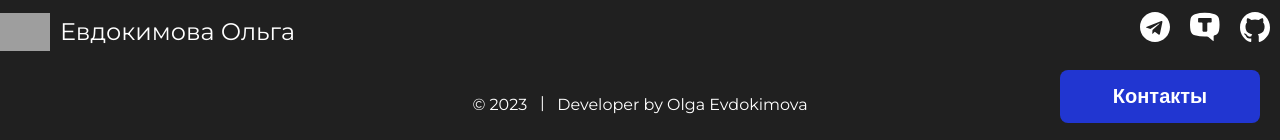
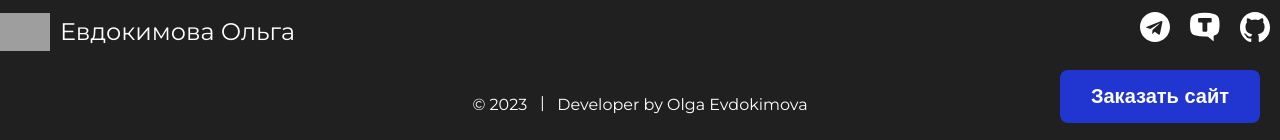
Before and after one commit to olga-evdokimova/evdokimovaolga, a Next.js app: page / in a window 1280 px wide. Shown: the part 657-797 px from the top of the page. Built offline with nearby package versions, Linux system fonts and the light colour scheme; grey boxes are pictures that could not be loaded.

Commit message:
правки

```diff
--- a/app/components/button/Button.scss
+++ b/app/components/button/Button.scss
@@ -1,6 +1,6 @@
 .button-order {
     position: fixed;
-    z-index: 100;
+    z-index: 99;
     background-color: #2136d1;
     bottom: 20px;
     right: 20px;
--- a/app/components/button/Button.tsx
+++ b/app/components/button/Button.tsx
@@ -2,5 +2,5 @@ import "./Button.scss"
 
 export default function Button () {
 
-  return <button className="button-order">Контакты</button>;
+  return <button className="button-order">Заказать сайт</button>;
 };
--- a/app/components/nav/Nav.tsx
+++ b/app/components/nav/Nav.tsx
@@ -3,6 +3,7 @@ import Link from "next/link";
 import m from "./Nav.module.scss";
 import { useState } from "react";
 import { AiOutlineMenu, AiOutlineClose } from "react-icons/ai";
+
 export default function Nav() {
   const [nav, setNav] = useState(false);
   const toggleActive = () => {
```
